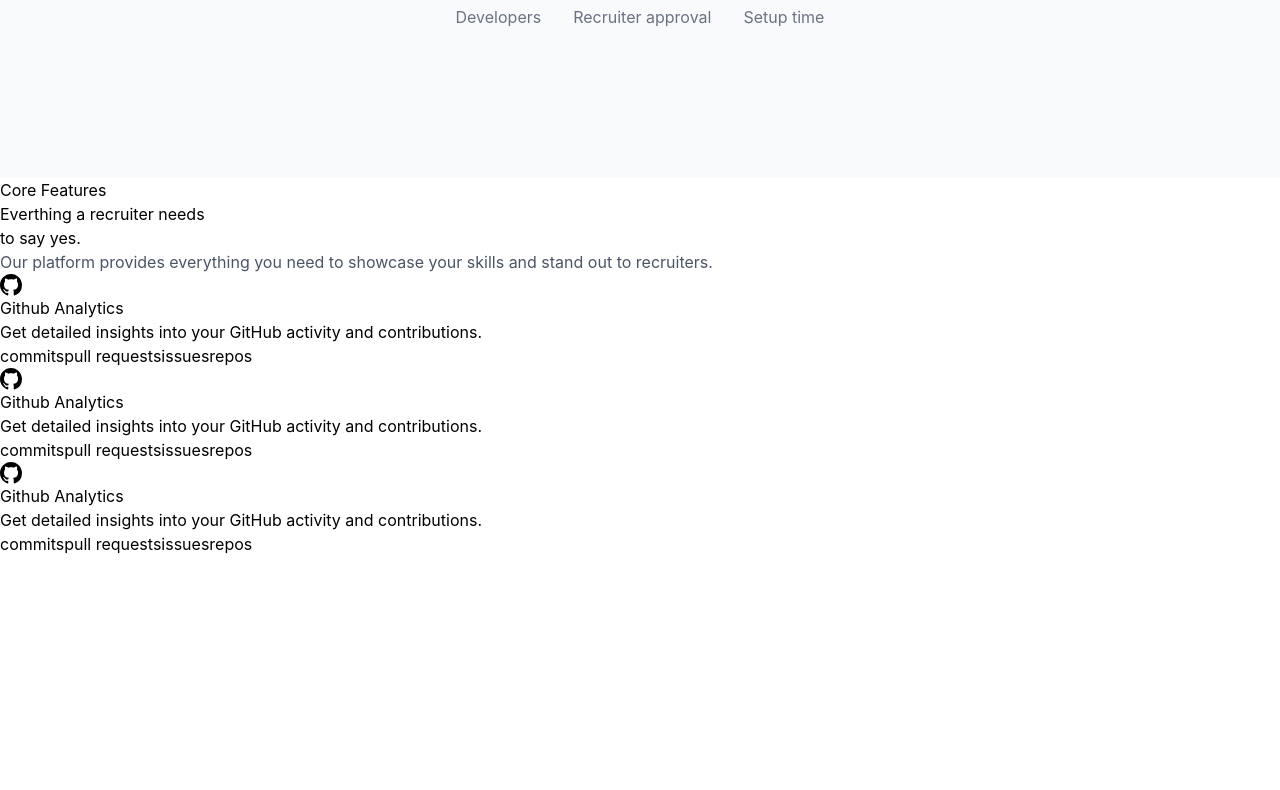
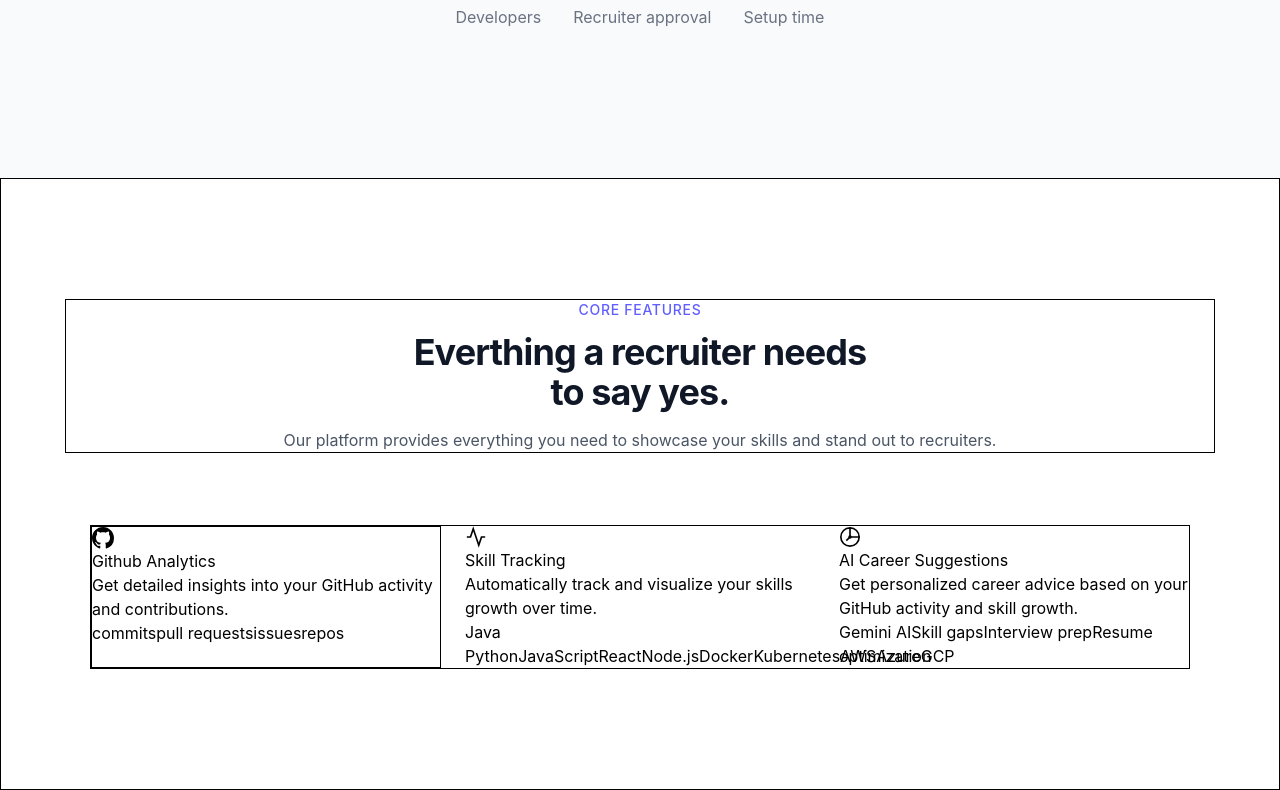
Before and after one commit to manojctrl/Devtrack-ai, a React (Vite) app: page / in a window 1280 px wide. Shown: the part 622-1412 px from the top of the page. Before the commit the page ends 1178 px from the top, so only its background shows below. Built offline with nearby package versions, Linux system fonts and the light colour scheme.

Commit message:
add features section in landing page

```diff
--- a/src/Pages/Landing/Landing.jsx
+++ b/src/Pages/Landing/Landing.jsx
@@ -55,19 +55,19 @@ const Landing = () => {
 
       {/* Features Section */}
 
-      <section>
-        <div className="features-header-section">
-          <div className="section-label">Core Features</div>
-          <h2 className="section-title">
+      <section className="px-16 py-30 border border-solid border-black">
+        <div className="border border-solid border-black mb-[72px] text-center">
+          <div className="flex justify-center text-sm font-medium tracking-wider uppercase text-indigo-500 ">Core Features</div>
+          <h2 className="mt-3 text-3xl font-bold tracking-tight text-gray-900 md:text-4xl  ">
             Everthing a recruiter needs <br /> to say yes.
           </h2>
-          <p className="text-gray-600">
+          <p className="mx-auto mt-4 max-wd-xl text-gray-600 ">
             Our platform provides everything you need to showcase your skills
             and stand out to recruiters.
           </p>
         </div>
-        <div className="features-grid">
-          <div className="feature-card">
+        <div className=" border border-solid border-black mx-auto grid max-w-[1100px] grid-cols-1 gap-6 md:grid-cols-3">
+          <div className=" border border-solid border-black group relative">
             <div className="feat-icon">
               <svg
                 width="22"
@@ -105,22 +105,24 @@ const Landing = () => {
                 stroke="currentColor"
                 stroke-width="1.8"
               >
-                <path
-                  d="M12 0C5.37 0 0 5.37 0 12c0 5.31 3.435 9.795 8.205 11.385.6.105.825-.255.825-.57 0-.285-.015-1.23-.015-2.235-3.015.555-3.795-.735-4.035-1.41-.135-.345-.72-1.41-1.23-1.695-.42-.225-1.02-.78-.015-.795.945-.015 1.62.87 1.845 1.23 1.08 1.815 2.805 1.305 3.495.99.105-.78.42-1.305.765-1.605-2.67-.3-5.46-1.335-5.46-5.925 0-1.305.465-2.385 1.23-3.225-.12-.3-.54-1.53.12-3.18 0 0 1.005-.315 3.3 1.23.96-.27 1.98-.405 3-.405s2.04.135 3 .405c2.295-1.56 3.3-1.23 3.3-1.23.66 1.65.24 2.88.12 3.18.765.84 1.23 1.905 1.23 3.225 0 4.605-2.805 5.625-5.475 5.925.435.375.81 1.095.81 2.22 0 1.605-.015 2.895-.015 3.3 0 .315.225.69.825.57A12.02 12.02 0 0024 12c0-6.63-5.37-12-12-12z"
-                  fill="currentColor"
-                  stroke="none"
-                />
+                <polyline points="22 12 18 12 15 21 9 3 6 12 2 12" />
               </svg>
             </div>
-            <h3>Github Analytics</h3>
+            <h3>Skill Tracking</h3>
             <p>
-              Get detailed insights into your GitHub activity and contributions.
+              Automatically track and visualize your skills growth over time.
             </p>
             <div className="featTags">
-              <span className="featTag">commits</span>
-              <span className="featTag">pull requests</span>
-              <span className="featTag">issues</span>
-              <span className="featTag">repos</span>
+              <span className="featTag">Java </span>
+              <span className="featTag">Python</span>
+              <span className="featTag">JavaScript</span>
+              <span className="featTag">React</span>
+              <span className="featTag">Node.js</span>
+              <span className="featTag">Docker</span>
+              <span className="featTag">Kubernetes</span>
+              <span className="featTag">AWS</span>
+              <span className="featTag">Azure</span>
+              <span className="featTag">GCP</span>
             </div>
           </div>
           <div className="feature-card">
@@ -133,22 +135,22 @@ const Landing = () => {
                 stroke="currentColor"
                 stroke-width="1.8"
               >
-                <path
-                  d="M12 0C5.37 0 0 5.37 0 12c0 5.31 3.435 9.795 8.205 11.385.6.105.825-.255.825-.57 0-.285-.015-1.23-.015-2.235-3.015.555-3.795-.735-4.035-1.41-.135-.345-.72-1.41-1.23-1.695-.42-.225-1.02-.78-.015-.795.945-.015 1.62.87 1.845 1.23 1.08 1.815 2.805 1.305 3.495.99.105-.78.42-1.305.765-1.605-2.67-.3-5.46-1.335-5.46-5.925 0-1.305.465-2.385 1.23-3.225-.12-.3-.54-1.53.12-3.18 0 0 1.005-.315 3.3 1.23.96-.27 1.98-.405 3-.405s2.04.135 3 .405c2.295-1.56 3.3-1.23 3.3-1.23.66 1.65.24 2.88.12 3.18.765.84 1.23 1.905 1.23 3.225 0 4.605-2.805 5.625-5.475 5.925.435.375.81 1.095.81 2.22 0 1.605-.015 2.895-.015 3.3 0 .315.225.69.825.57A12.02 12.02 0 0024 12c0-6.63-5.37-12-12-12z"
-                  fill="currentColor"
-                  stroke="none"
-                />
+                <path d="M12 2a10 10 0 1 0 10 10H12V2z" />
+                <path d="M12 2a10 10 0 0 1 10 10" />
+                <path d="M12 12l-4 4" />
+                <circle cx="12" cy="12" r="1" />
               </svg>
             </div>
-            <h3>Github Analytics</h3>
+            <h3>AI Career Suggestions</h3>
             <p>
-              Get detailed insights into your GitHub activity and contributions.
+              Get personalized career advice based on your GitHub activity and
+              skill growth.
             </p>
             <div className="featTags">
-              <span className="featTag">commits</span>
-              <span className="featTag">pull requests</span>
-              <span className="featTag">issues</span>
-              <span className="featTag">repos</span>
+              <span className="featTag">Gemini AI</span>
+              <span className="featTag">Skill gaps</span>
+              <span className="featTag">Interview prep</span>
+              <span className="featTag">Resume optimization</span>
             </div>
           </div>
         </div>
```
